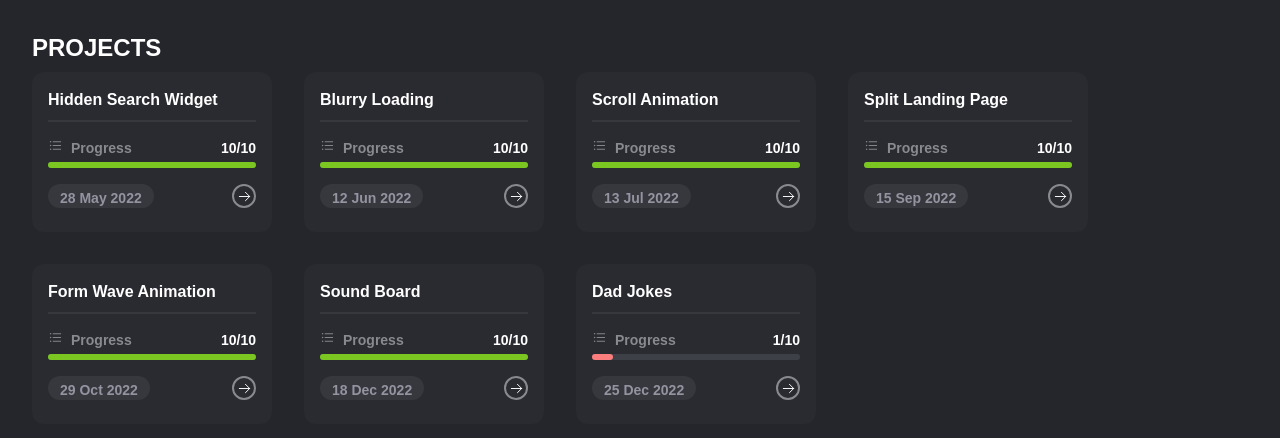
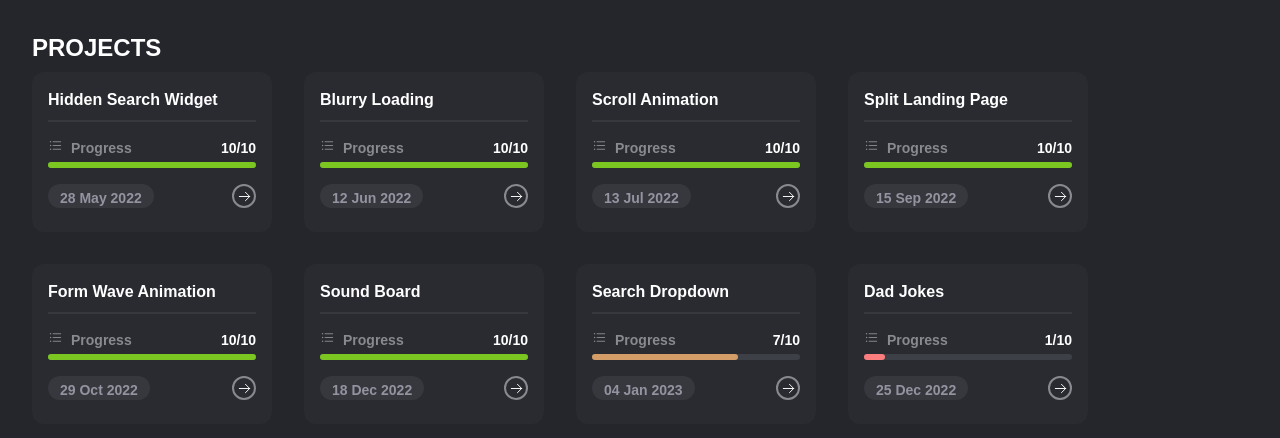
Before and after one commit to ozanbatuhankurucu/Small-HTML-CSS-Projects, a React (Create React App) app: page /projects in a window 1280 px wide. Shown: the top 438 px of the page. Built offline with nearby package versions, Linux system fonts and the light colour scheme.

Commit message:
refactor

```diff
--- a/src/constants.ts
+++ b/src/constants.ts
@@ -40,6 +40,12 @@ const PROJECTS: Project[] = [
     addedDate: '2022-12-18'
   },
   {
+    projectName: 'Search Dropdown',
+    to: 'search-dropdown',
+    progress: 7,
+    addedDate: '2023-01-04'
+  },
+  {
     projectName: 'Dad Jokes',
     to: 'dad-jokes',
     progress: 1,
--- a/src/projects/DadJokes/index.tsx
+++ b/src/projects/DadJokes/index.tsx
@@ -1,5 +1,5 @@
+import React from 'react'
 import { Helmet } from 'react-helmet'
-import DadJokes from './DadJokes'
 
 const Wrapper = () => (
   <>
@@ -7,9 +7,7 @@ const Wrapper = () => (
       <meta charSet='utf-8' />
       <title>Dad Jokes</title>
     </Helmet>
-    <div className='h-screen flex justify-center items-center'>
-      <DadJokes />
-    </div>
+    <div className='h-screen flex justify-center items-center'>Dad Jokes</div>
   </>
 )
 export default Wrapper
--- /dev/null
+++ b/src/projects/SearchDropdown/index.tsx
@@ -0,0 +1,15 @@
+import { Helmet } from 'react-helmet'
+import SearchDropdown from './SearchDropdown'
+
+const Wrapper = () => (
+  <>
+    <Helmet>
+      <meta charSet='utf-8' />
+      <title>Search Dropdown</title>
+    </Helmet>
+    <div className='h-screen flex justify-center items-center'>
+      <SearchDropdown />
+    </div>
+  </>
+)
+export default Wrapper
--- a/src/routerConfig/routes.tsx
+++ b/src/routerConfig/routes.tsx
@@ -6,6 +6,7 @@ import ScrollAnimation from '../projects/ScrollAnimation'
 import SplitLandingPage from '../projects/SplitLandingPage'
 import Wrapper from '../projects/FormWaveAnimation'
 import SoundBoard from '../projects/SoundBoard'
+import SearchDropdown from '../projects/SearchDropdown'
 import DadJokes from '../projects/DadJokes'
 
 const routes = [
@@ -51,6 +52,11 @@ const routes = [
   },
   {
     id: '8',
+    path: '/projects/search-dropdown',
+    element: <SearchDropdown />
+  },
+  {
+    id: '9',
     path: '/projects/dad-jokes',
     element: <DadJokes />
   }
```
Also changed, not shown: src/projects/SearchDropdown/Accordion.tsx (renamed from src/projects/DadJokes/Accordion.tsx), src/projects/SearchDropdown/DropdownWithSearch.tsx (renamed from src/projects/DadJokes/DropdownWithSearch.tsx), src/projects/SearchDropdown/OptionItem.tsx (renamed from src/projects/DadJokes/OptionItem.tsx), src/projects/SearchDropdown/OptionListWithSection.tsx (renamed from src/projects/DadJokes/OptionListWithSection.tsx), src/projects/SearchDropdown/SearchDropdown.tsx (renamed from src/projects/DadJokes/DadJokes.tsx), src/projects/SearchDropdown/utils.ts (renamed from src/projects/DadJokes/utils.ts).
